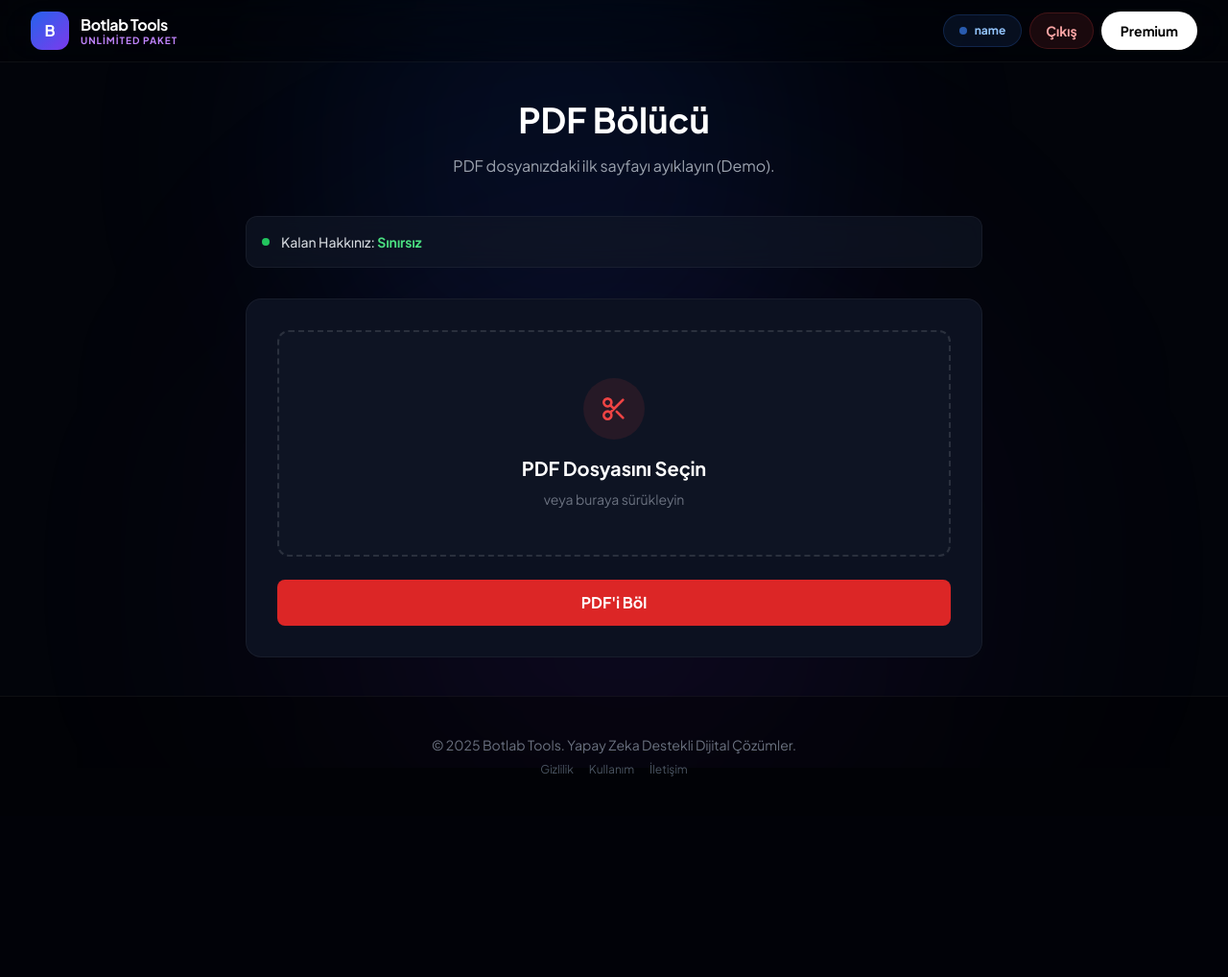
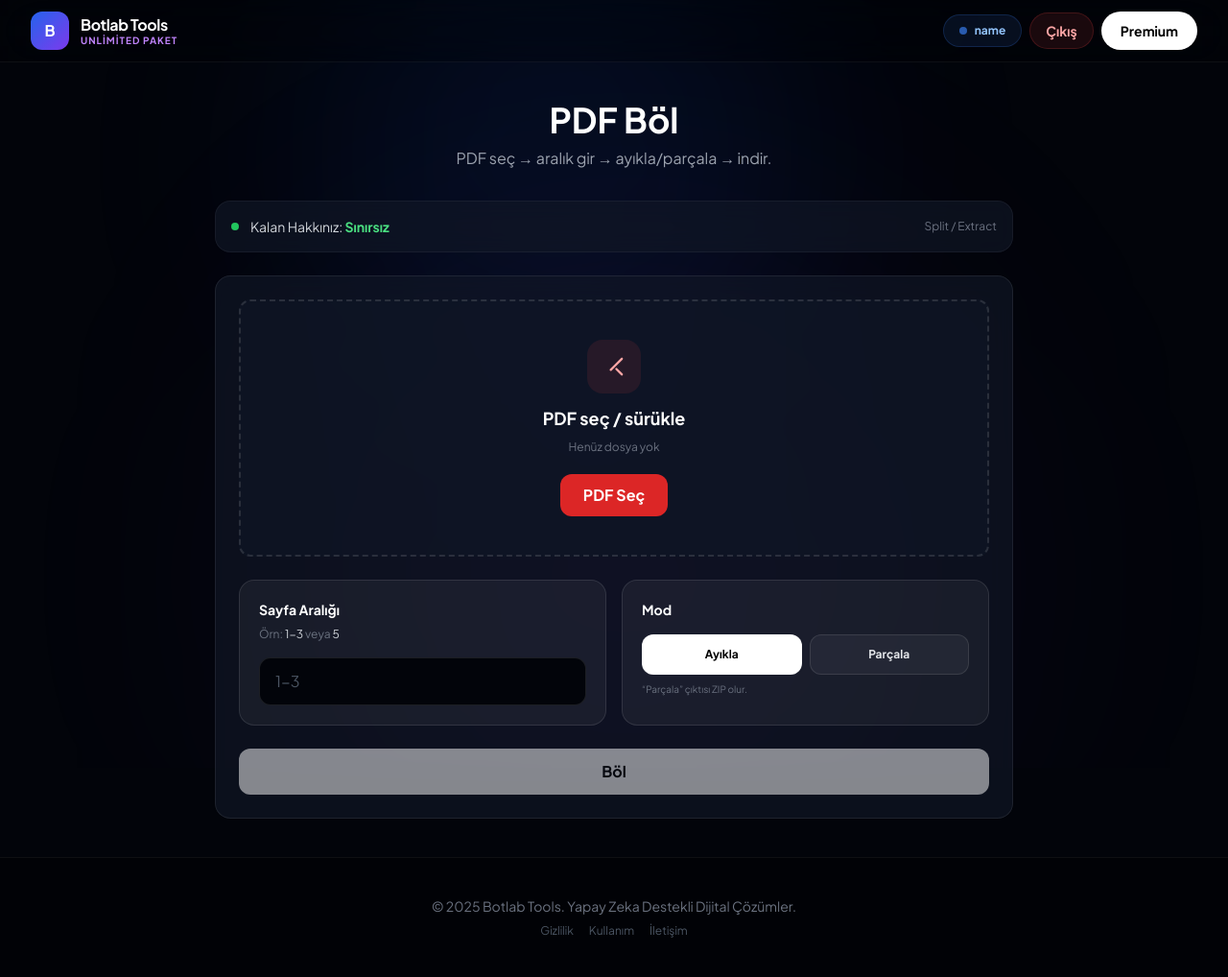
Before and after one commit to odabasi44/NAKIS-PROHE, a Flask app: page /pdf-split in a window 1280 px wide. Shown: the whole page at 96% size. Before the commit the page ends 809 px from the top, so only its background shows below. Run offline with Flask 3, Linux system fonts and the light colour scheme; the visitor is signed in with stand-in values (Sample User, id 1); data that the repository does not hold is empty; some libraries are stand-ins or nearby versions.

Commit message:
Update pdf_split.html

```diff
--- a/templates/pdf_split.html
+++ b/templates/pdf_split.html
@@ -4,49 +4,69 @@
 
 {% block head_extra %}
 <style>
-    .upload-area {
-        background: rgba(17, 24, 39, 0.6);
-        border: 2px dashed rgba(255, 255, 255, 0.1);
-        transition: all 0.3s ease;
-    }
-    .upload-area:hover { border-color: #ef4444; background: rgba(239, 68, 68, 0.05); }
+    .upload-area:hover, .upload-area.dragover { border-color:#ef4444; background: rgba(239,68,68,.06); }
 </style>
 {% endblock head_extra %}
 
 {% block content %}
-<div class="max-w-3xl mx-auto py-10">
-    <div class="text-center mb-10">
-        <h1 class="text-4xl font-bold text-white mb-4">PDF Bölücü</h1>
-        <p class="text-gray-400">PDF dosyanızdaki ilk sayfayı ayıklayın (Demo).</p>
+<main class="mx-auto max-w-4xl px-4 sm:px-6 lg:px-8 py-10">
+    <div class="text-center mb-8">
+        <h1 class="text-3xl md:text-4xl font-bold text-white">PDF Böl</h1>
+        <p class="mt-2 text-gray-400">PDF seç → aralık gir → ayıkla/parçala → indir.</p>
     </div>
 
-    <div id="status-bar" class="glass-panel rounded-xl p-4 mb-8 flex justify-between items-center border border-white/5">
+    <div id="status-bar" class="glass rounded-2xl p-4 mb-6 flex items-center justify-between border border-white/5">
         <div class="flex items-center gap-3">
-            <div id="status-icon" class="w-2 h-2 rounded-full bg-gray-500 animate-pulse"></div>
-            <span id="limit-info" class="text-sm font-medium text-gray-300">Limitler kontrol ediliyor...</span>
+            <span id="status-icon" class="h-2 w-2 rounded-full bg-gray-500 animate-pulse"></span>
+            <div id="limit-info" class="text-sm text-gray-300">Limitler kontrol ediliyor...</div>
+        </div>
+        <div class="text-xs text-gray-500">Split / Extract</div>
+    </div>
+
+    <div class="glass rounded-2xl p-6 relative overflow-hidden">
+        <div id="dropZone" class="upload-area rounded-xl p-10 text-center cursor-pointer">
+            <input type="file" id="fileInput" accept=".pdf" class="hidden" />
+            <div class="mx-auto mb-3 h-14 w-14 rounded-2xl bg-red-500/10 text-red-300 flex items-center justify-center">
+                <svg class="h-7 w-7" viewBox="0 0 24 24" fill="none" stroke="currentColor"><path stroke-width="2" stroke-linecap="round" stroke-linejoin="round" d="M14.121 14.121L19 19m-7-7l7-7m-7 7l-2.879 2.879"/></svg>
+            </div>
+            <div class="text-white font-bold text-lg">PDF seç / sürükle</div>
+            <div id="fileName" class="mt-2 text-xs text-gray-500">Henüz dosya yok</div>
+            <button type="button" class="mt-5 inline-flex items-center justify-center rounded-xl bg-red-600 hover:bg-red-700 transition px-6 py-2.5 font-bold text-white">
+                PDF Seç
+            </button>
+        </div>
+
+        <div class="mt-6 grid grid-cols-1 md:grid-cols-2 gap-4">
+            <div class="rounded-2xl border border-white/10 bg-white/5 p-5">
+                <div class="text-sm font-bold text-white">Sayfa Aralığı</div>
+                <div class="mt-2 text-xs text-gray-500">Örn: <span class="text-gray-300">1-3</span> veya <span class="text-gray-300">5</span></div>
+                <input id="rangeInput" class="mt-4 w-full rounded-xl bg-[#02040a] border border-white/10 px-4 py-3 text-white placeholder:text-gray-600 focus:outline-none focus:border-red-500/60 transition" placeholder="1-3" />
+            </div>
+            <div class="rounded-2xl border border-white/10 bg-white/5 p-5">
+                <div class="text-sm font-bold text-white">Mod</div>
+                <div class="mt-4 grid grid-cols-2 gap-2">
+                    <button type="button" class="mode active rounded-xl py-3 text-xs font-bold bg-white text-black" data-mode="extract">Ayıkla</button>
+                    <button type="button" class="mode rounded-xl py-3 text-xs font-bold bg-white/5 border border-white/10 text-gray-200 hover:bg-white/10 transition" data-mode="split">Parçala</button>
+                </div>
+                <div class="mt-2 text-[10px] text-gray-500">“Parçala” çıktısı ZIP olur.</div>
+            </div>
+        </div>
+
+        <button id="processBtn" type="button" class="mt-6 w-full rounded-xl bg-white text-black font-bold py-3 hover:bg-gray-200 transition disabled:opacity-50 disabled:cursor-not-allowed" disabled>
+            Böl
+        </button>
+
+        <div id="loading" class="hidden absolute inset-0 bg-[#0c1120]/90 z-20 flex flex-col items-center justify-center backdrop-blur-sm">
+            <div class="w-14 h-14 border-4 border-red-500/30 border-t-red-500 rounded-full animate-spin mb-3"></div>
+            <div class="text-white font-semibold">İşleniyor...</div>
         </div>
     </div>
-
-    <div class="glass-panel rounded-2xl p-8 border border-white/5 bg-[#0c1120]">
-
-        <div id="dropZone" class="upload-area rounded-xl p-12 text-center cursor-pointer relative" onclick="document.getElementById('fileInput').click()">
-            <input type="file" id="fileInput" accept=".pdf" class="hidden">
-            <div class="w-16 h-16 bg-red-500/10 rounded-full flex items-center justify-center mx-auto mb-4 text-red-500">
-                <svg class="w-8 h-8" fill="none" stroke="currentColor" viewBox="0 0 24 24"><path stroke-linecap="round" stroke-linejoin="round" stroke-width="2" d="M14.121 14.121L19 19m-7-7l7-7m-7 7l-2.879 2.879M12 12L9.121 9.121m0 5.758a3 3 0 10-4.243 4.243 3 3 0 004.243-4.243zm0-5.758a3 3 0 10-4.243-4.243 3 3 0 004.243 4.243z"></path></svg>
-            </div>
-            <h3 class="text-xl font-bold text-white mb-2">PDF Dosyasını Seçin</h3>
-            <p id="fileName" class="text-gray-500 text-sm">veya buraya sürükleyin</p>
-        </div>
-
-        <button id="processBtn" onclick="splitPDF()" class="w-full mt-6 py-3 bg-red-600 hover:bg-red-700 text-white font-bold rounded-lg transition disabled:opacity-50 disabled:cursor-not-allowed">
-            PDF'i Böl
-        </button>
-    </div>
-</div>
+</main>
 
 <script>
     let selectedFile = null;
     let userAllowed = false;
+    let mode = 'extract';
 
     async function checkLimit() {
         try {
@@ -58,55 +78,95 @@
             const limitInfo = document.getElementById('limit-info');
 
             if(data.allowed) {
-                statusIcon.className = "w-2 h-2 rounded-full bg-green-500";
+                statusIcon.className = "h-2 w-2 rounded-full bg-green-500";
                 limitInfo.innerHTML = `Kalan Hakkınız: <span class="text-green-400 font-bold">${data.premium ? 'Sınırsız' : data.left}</span>`;
             } else {
-                statusIcon.className = "w-2 h-2 rounded-full bg-red-500";
-                limitInfo.innerHTML = "Limit Doldu.";
+                statusIcon.className = "h-2 w-2 rounded-full bg-red-500";
+                limitInfo.innerHTML = `⛔ Limit Doldu. <a onclick="openModal('premiumModal')" class="text-blue-400 cursor-pointer">Premium Al</a>`;
             }
         } catch(e) { console.error(e); }
     }
 
-    document.getElementById('fileInput').addEventListener('change', e => {
-        selectedFile = e.target.files[0];
-        if(selectedFile) document.getElementById('fileName').innerText = selectedFile.name;
+    const dropZone = document.getElementById('dropZone');
+    const fileInput = document.getElementById('fileInput');
+    const processBtn = document.getElementById('processBtn');
+    const loadingEl = document.getElementById('loading');
+
+    function setMode(m) {
+        mode = m;
+        document.querySelectorAll('.mode').forEach(b => {
+            const active = b.dataset.mode === m;
+            b.className = active
+                ? 'mode active rounded-xl py-3 text-xs font-bold bg-white text-black'
+                : 'mode rounded-xl py-3 text-xs font-bold bg-white/5 border border-white/10 text-gray-200 hover:bg-white/10 transition';
+        });
+    }
+    document.querySelectorAll('.mode').forEach(b => b.addEventListener('click', () => setMode(b.dataset.mode)));
+
+    function handleFile(f) {
+        if (!f) return;
+        if (!String(f.name || '').toLowerCase().endsWith('.pdf')) return;
+        selectedFile = f;
+        document.getElementById('fileName').innerText = f.name;
+        processBtn.disabled = !userAllowed;
+    }
+
+    dropZone.addEventListener('click', () => userAllowed ? fileInput.click() : openModal('premiumModal'));
+    dropZone.addEventListener('dragover', (e) => { e.preventDefault(); dropZone.classList.add('dragover'); });
+    dropZone.addEventListener('dragleave', () => dropZone.classList.remove('dragover'));
+    dropZone.addEventListener('drop', (e) => {
+        e.preventDefault();
+        dropZone.classList.remove('dragover');
+        if(!userAllowed) return openModal('premiumModal');
+        handleFile(e.dataTransfer.files?.[0]);
     });
+    fileInput.addEventListener('change', e => handleFile(e.target.files?.[0]));
 
     async function splitPDF() {
-        if(!selectedFile) return alert("Lütfen dosya seçin.");
+        if(!selectedFile) return alert("Lütfen PDF seçin.");
         if(!userAllowed) return openModal('premiumModal');
 
-        const btn = document.getElementById('processBtn');
-        btn.innerText = "İşleniyor...";
-        btn.disabled = true;
+        const range = (document.getElementById('rangeInput').value || '').trim();
+        loadingEl.classList.remove('hidden');
+        processBtn.disabled = true;
+        processBtn.textContent = "İşleniyor...";
 
         const formData = new FormData();
         formData.append('pdf_file', selectedFile);
+        formData.append('range', range);
+        formData.append('mode', mode);
 
         try {
             const res = await fetch('/api/pdf/split', { method: 'POST', body: formData });
             const data = await res.json();
 
-            btn.innerText = "PDF'i Böl";
-            btn.disabled = false;
+            loadingEl.classList.add('hidden');
+            processBtn.textContent = "Böl";
+            processBtn.disabled = false;
 
             if(data.success) {
-                const link = document.createElement('a');
-                link.href = "data:application/pdf;base64," + data.file;
-                link.download = "split_page_1.pdf";
-                link.click();
+                const a = document.createElement('a');
+                const mime = data.mime || (mode === 'split' ? 'application/zip' : 'application/pdf');
+                a.href = `data:${mime};base64,` + data.file;
+                a.download = data.filename || (mode === 'split' ? 'pdf_parcalar.zip' : 'pdf_ayiklanan.pdf');
+                a.click();
                 checkLimit();
             } else {
                 alert("Hata: " + (data.message || data.reason));
                 if(data.reason === 'limit') openModal('premiumModal');
             }
         } catch(e) {
-            btn.innerText = "Tekrar Dene";
-            btn.disabled = false;
+            loadingEl.classList.add('hidden');
+            processBtn.textContent = "Tekrar Dene";
+            processBtn.disabled = false;
             alert("Sunucu hatası.");
         }
     }
 
-    document.addEventListener('DOMContentLoaded', checkLimit);
+    document.addEventListener('DOMContentLoaded', () => {
+        checkLimit();
+        processBtn.addEventListener('click', splitPDF);
+        setMode('extract');
+    });
 </script>
 {% endblock content %}
```
